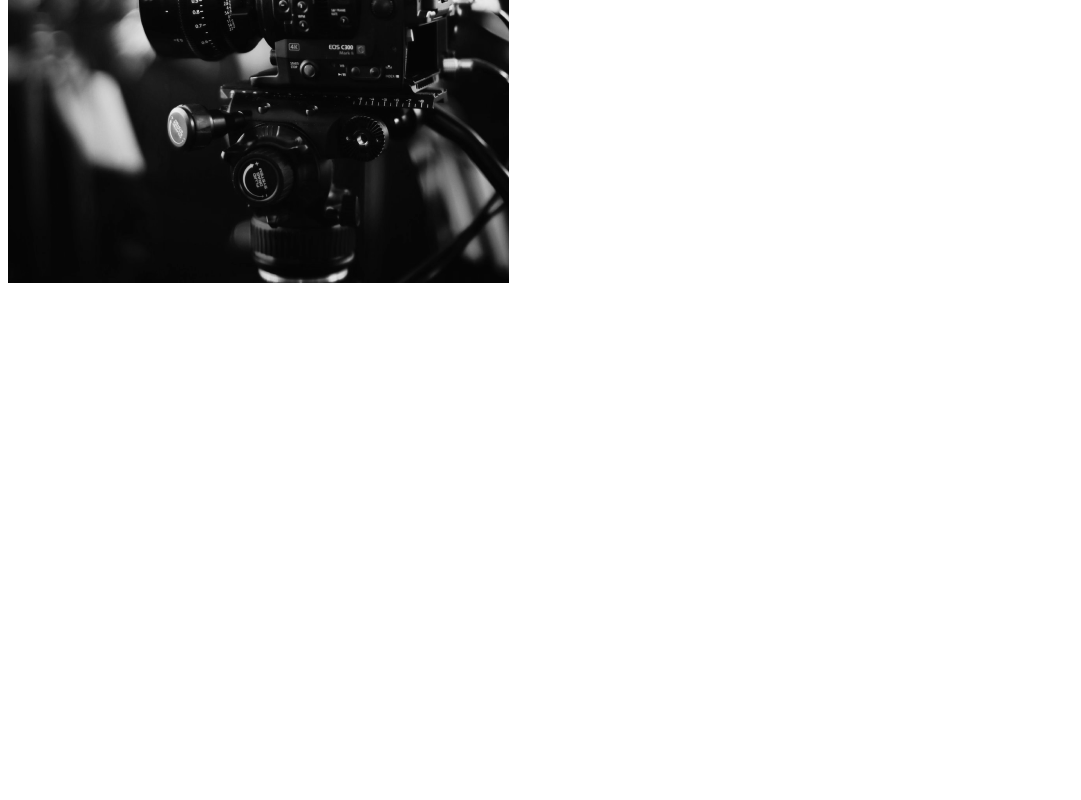
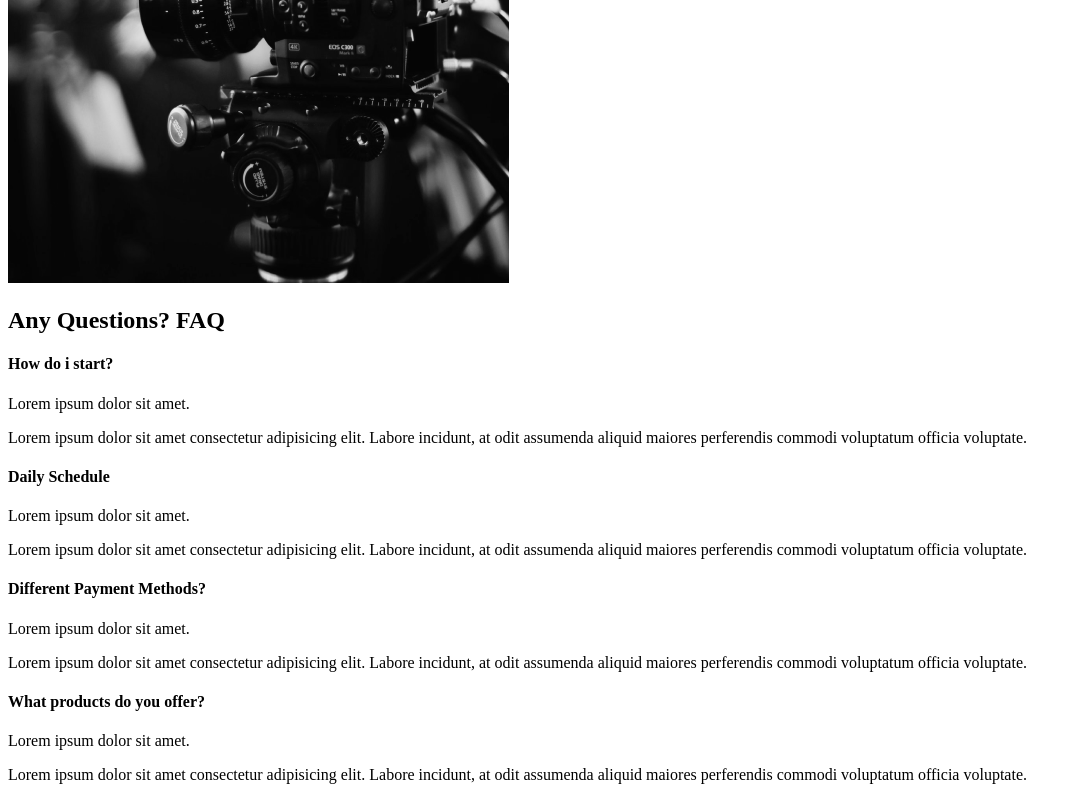
Before and after one commit to banrays/react-capture, a React (Create React App) app: page / in a window 1280 px wide. Shown: the part 2099-2899 px from the top of the page, without its empty margins (0-1081 px from the left). Before the commit the page ends 2394 px from the top, so only its background shows below. Built offline with nearby package versions, Linux system fonts and the light colour scheme.

Commit message:
4. Faq section

```diff
--- /dev/null
+++ b/src/components/FaqSection.js
@@ -0,0 +1,39 @@
+import React from 'react';
+
+const FaqSection = () => {
+    return(
+        <div className="faq">
+            <h2>Any Questions? <span>FAQ</span></h2>
+            <div className="question">
+                <h4>How do i start?</h4>
+                <div className="answer">
+                    <p>Lorem ipsum dolor sit amet.</p>
+                    <p>Lorem ipsum dolor sit amet consectetur adipisicing elit. Labore incidunt, at odit assumenda aliquid maiores perferendis commodi voluptatum officia voluptate.</p>
+                </div>
+            </div>
+            <div className="question">
+                <h4>Daily Schedule</h4>
+                <div className="answer">
+                    <p>Lorem ipsum dolor sit amet.</p>
+                    <p>Lorem ipsum dolor sit amet consectetur adipisicing elit. Labore incidunt, at odit assumenda aliquid maiores perferendis commodi voluptatum officia voluptate.</p>
+                </div>
+            </div>
+            <div className="question">
+                <h4>Different Payment Methods?</h4>
+                <div className="answer">
+                    <p>Lorem ipsum dolor sit amet.</p>
+                    <p>Lorem ipsum dolor sit amet consectetur adipisicing elit. Labore incidunt, at odit assumenda aliquid maiores perferendis commodi voluptatum officia voluptate.</p>
+                </div>
+            </div>
+            <div className="question">
+                <h4>What products do you offer?</h4>
+                <div className="answer">
+                    <p>Lorem ipsum dolor sit amet.</p>
+                    <p>Lorem ipsum dolor sit amet consectetur adipisicing elit. Labore incidunt, at odit assumenda aliquid maiores perferendis commodi voluptatum officia voluptate.</p>
+                </div>
+            </div>
+        </div>
+    )
+}
+
+export default FaqSection;
--- a/src/pages/AboutUs.js
+++ b/src/pages/AboutUs.js
@@ -2,6 +2,7 @@
 //Page Components
 import AboutSection from '../components/AboutSection';
 import ServicesSection from '../components/ServicesSection';
+import FaqSection from '../components/FaqSection';
 
 
 const AboutUs = () => {
@@ -9,6 +10,7 @@
         <>
         <AboutSection/>
         <ServicesSection/>
+        <FaqSection/>
         </>
     )
 }
```
Also changed, not shown: 1 other file (tests, documents, lock files or other folders).
